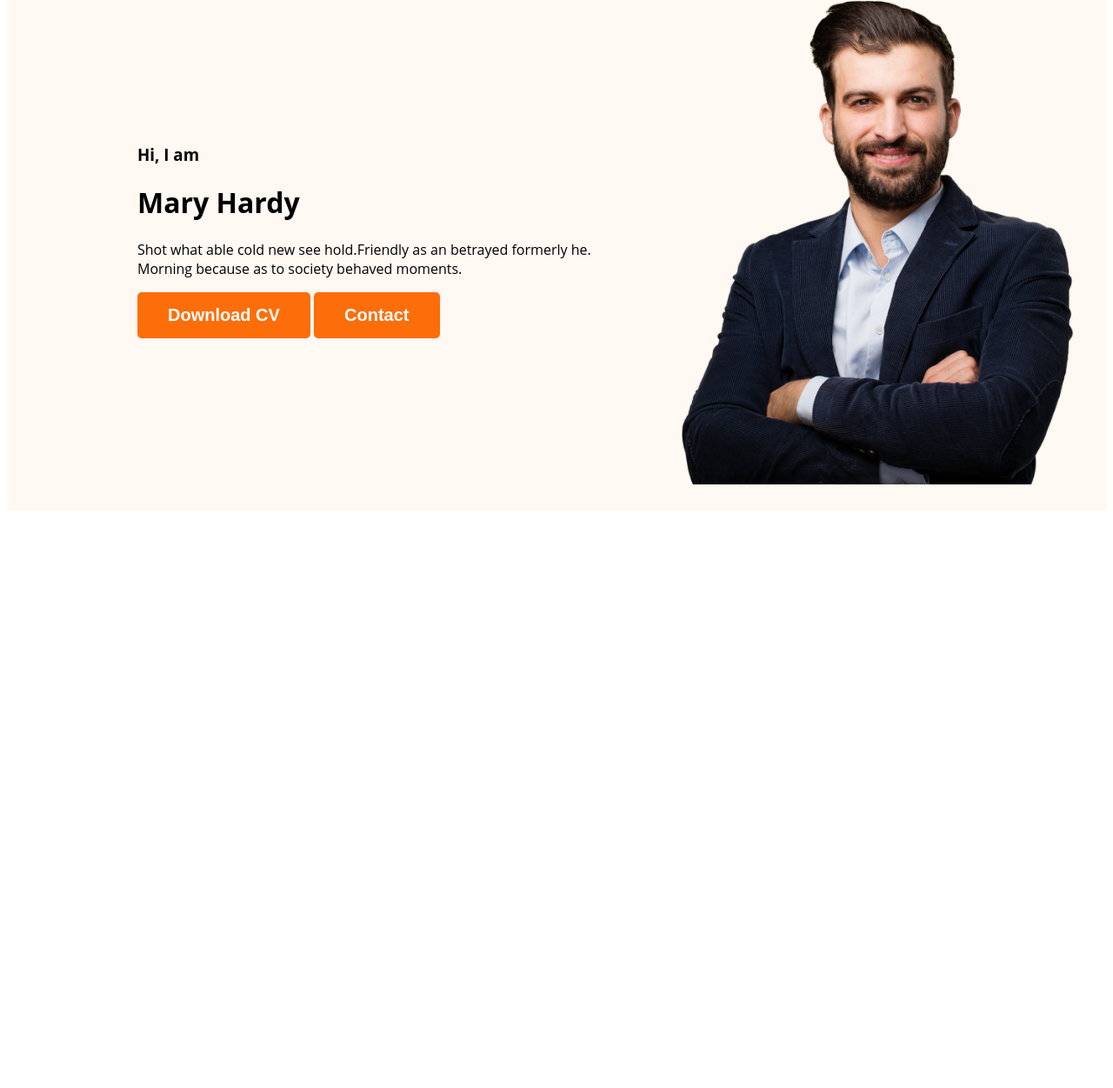
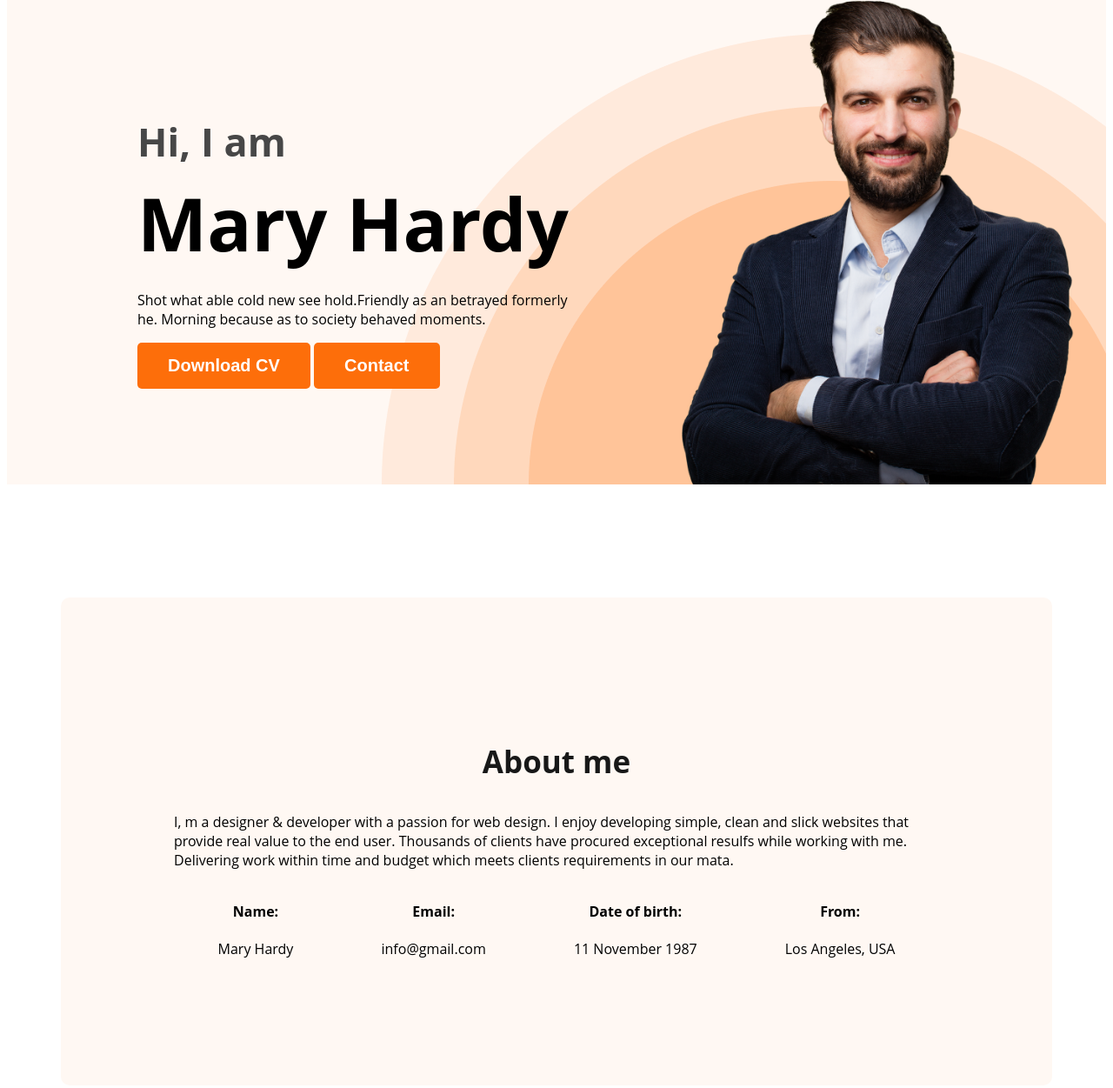
Before and after one commit to Mahedi76/webdepoloper-portfolio, a plain HTML site: page index.html in a window 1280 px wide. Shown: the part 211-1462 px from the top of the page at 87% size. Before the commit the page ends 806 px from the top, so only its background shows below. Drawn offline with Linux system fonts and the light colour scheme.

Commit message:
added about information

```diff
--- a/index.html
+++ b/index.html
@@ -29,7 +29,7 @@
             <div class="banner-content">
                 <h3 class="banner-greeting">Hi, I am</h3>
                 <h1 class="banner-title">Mary Hardy</h1>
-                <p>Shot what able cold new see hold.Friendly as an betrayed formerly he. Morning because as to society behaved moments.</p>
+                <p class="banner-description">Shot what able cold new see hold.Friendly as an betrayed formerly he. Morning because as to society behaved moments.</p>
                 <button class="btn-primary">Download CV</button>
                 <button class="btn-primary">Contact</button>
 
@@ -38,7 +38,30 @@
         </div>
     </header>
     <main>
-
+        <section class="about">
+            <h3 class="section-title">About me</h3>
+            <p class="section-description">
+            I, m a designer & developer with a passion for web design. I enjoy developing simple, clean and slick websites that provide real value to the end user. Thousands of clients have procured exceptional resulfs while working with me. Delivering work within time and budget which meets clients requirements in our mata.
+            </p>
+            <div class="about-info-container">
+                <div class="about-info">
+                    <h4 class="info-title">Name:</h4>
+                    <p class="info-description">Mary Hardy</p>
+                </div>
+                <div class="about-info">
+                    <h4 class="info-title">Email:</h4>
+                    <p class="info-description">info@gmail.com</p>
+                </div>
+                <div class="about-info">
+                    <h4 class="info-title">Date of birth:</h4>
+                    <p class="info-description">11 November 1987</p>
+                </div>
+                <div class="about-info">
+                    <h4 class="info-title">From:</h4>
+                    <p class="info-description">Los Angeles, USA</p>
+                </div>
+            </div>
+        </section>
     </main>
     <footer>
 
--- a/styles/portfolio.css
+++ b/styles/portfolio.css
@@ -15,6 +15,13 @@ body{
     font-size: 20px;
     font-weight: 700;
     padding: 15px 35px;
+}
+
+.section-title{
+    color: #181818;
+    text-align: center;
+    font-size: 35px;
+    font-weight: 700;
 }
 /* nav related styles */
 nav {
@@ -47,15 +54,57 @@ nav a{
 /* header related styles */
 .header {
     background-color: #FFF8F3;
+    background-image: url('../images/header_bg.png');
+    background-repeat: no-repeat;
+    background-position: bottom right;
 }
 
 .banner{
-    padding: 30px 30px 30px 150px ;
+    padding: 30px 30px 0px 150px ;
     display: flex;
     align-items: center;
+    justify-content: space-between;
+}
 
+.banner-content{
+    max-width: 500px;
 }
 .banner .profile-pic{
     width: 500px;
 
 }
+.banner-greeting{
+    font-size: 45px;
+    color: #474747;
+    margin-bottom: 0;
+
+}
+.banner-title{
+    font-size: 85px;
+    font-weight: 700;
+    margin-top: 5px;
+    margin-bottom: 20px;
+}
+
+/* main section styles */
+main{
+    max-width: 1140px;
+    margin: 0 auto;
+}
+/* about section styles */
+.about{
+    padding: 130px;
+    border-radius: 10px;
+    background: #FFF8F3;
+    margin: 130px 0;
+
+}
+
+.about-info-container{
+    display: flex;
+    justify-content: space-around;
+}
+
+.about-info{
+    text-align: center;
+}
```
